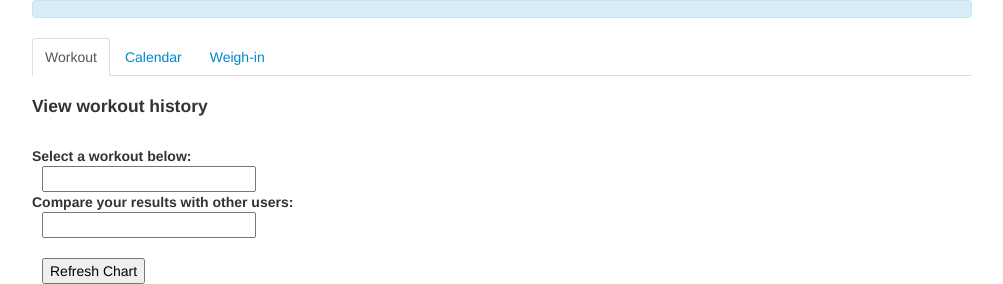
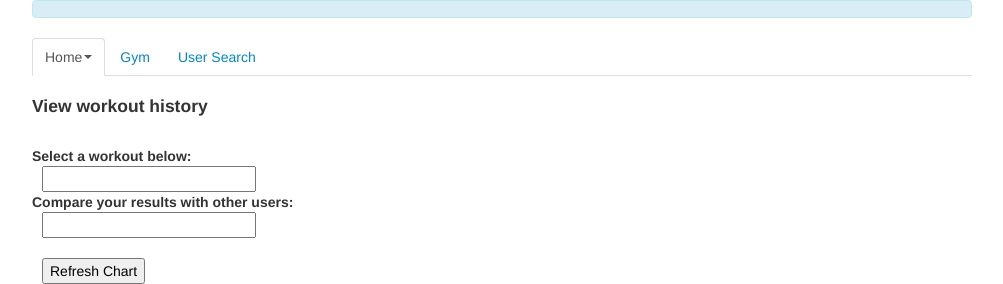
Before and after one commit to drewmalin/trx, a Flask app: page / in a window 1280 px wide. Shown: the part 110-394 px from the top of the page, without its empty margins (138-1141 px from the left). Run offline with Flask 2, Linux system fonts and the light colour scheme; a user stored in the database is signed in; tables that the repository leaves empty hold one stand-in row (values such as "Sample post"); parts of the project's set-up code (start-up, migrations or seed data) failed here and were passed over; some libraries are stand-ins or nearby versions.

Commit message:
upgraded to jquery 1.9.1, minified js for jquery and jquery-ui, dropdown for primary nav

```diff
--- a/trx/templates/base.html
+++ b/trx/templates/base.html
@@ -7,18 +7,17 @@
 		<link rel=stylesheet type=text/css href="{{ url_for('static', filename='css/jquery-ui.css') }}">
 		<link rel=stylesheet type=text/css href="{{ url_for('static', filename='fullcalendar/fullcalendar.css') }}">
 
-		<script src="//ajax.googleapis.com/ajax/libs/jquery/1.6.1/jquery.js"></script>
+		<script src="//code.jquery.com/jquery-1.9.1.min.js"></script>
 		<script>window.jQuery || document.write('<script src="{{ url_for('static', filename='jquery.js') }}">\x3C/script>')</script>
 
-		<script src="//code.jquery.com/ui/1.10.1/jquery-ui.js"></script>
+		<script src="//code.jquery.com/ui/1.10.1/jquery-ui.min.js"></script>
 		<script>window.jQuery || document.write('<script src="{{ url_for('static', filename='jquery-ui.js') }}">\x3C/script>')</script>
 
-		<script type=text/javascript src="{{ url_for('static', filename='twitter-bootstrap/js/bootstrap-modal.js') }}"></script>
-		<script type=text/javascript src="{{ url_for('static', filename='twitter-bootstrap/js/bootstrap-dropdown.js') }}"></script>
+        <script type=text/javascript src="{{ url_for('static', filename='twitter-bootstrap/js/bootstrap-dropdown.js') }}"></script>
+        <script type=text/javascript src="{{ url_for('static', filename='twitter-bootstrap/js/bootstrap-modal.js') }}"></script>
 		<script type=text/javascript src="{{ url_for('static', filename='highcharts/highcharts.js') }}"></script>
 		<script type=text/javascript src="{{ url_for('static', filename='highcharts/exporting.js') }}"></script>
 		<script type=text/javascript src="{{ url_for('static', filename='fullcalendar/fullcalendar.min.js') }}"></script>
-		<script type=text/javascript src="{{ url_for('static', filename='extjs/ext.js') }}"></script>
 
 		<script type=text/javascript src="{{ url_for('static', filename='js/charting.js') }}"></script>
 		<script type=text/javascript src="{{ url_for('static', filename='js/calendar.js') }}"></script>
--- a/trx/templates/user.html
+++ b/trx/templates/user.html
@@ -62,16 +62,23 @@
     });
     </script>
 		<ul class="nav nav-tabs">
-	        <li class="active">
-	            <a href="#">Workout</a>
-	        </li>
+            <li class="dropdown active">
+                <a class="dropdown-toggle" data-toggle="dropdown" href="#">Home<b class="caret"></b></a>
+                <ul class="dropdown-menu">
+                    <li><a href="{{ url_for('calendar') }}">Calendar</a></li>
+                    <li><a href="{{ url_for('index') }}">Chart</a></li>
+                    <li><a href="{{ url_for('weighin') }}">Weigh-in</a></li>
+                    <li class="divider"></li>
+                    <li><a href="#">Settings</a></li>
+                </ul>
+            </li>
             <li>
-                <a href="{{ url_for('calendar') }}">Calendar</a>
+                <a href="#">Gym</a>
             </li>
 	        <li>
-	            <a href="{{ url_for('weighin') }}">Weigh-in</a>
+	            <a href="#">User Search</a>
 	        </li>
-    	</ul>
+        </ul>
         {% for workout in workouts %}
         {% else %}
             <p>No workouts yet!
```
Also changed, not shown: trx/templates/calendar.html (+12 -5 lines), trx/templates/weighin.html (+12 -5 lines).
